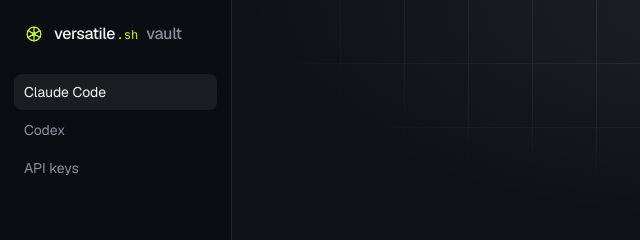
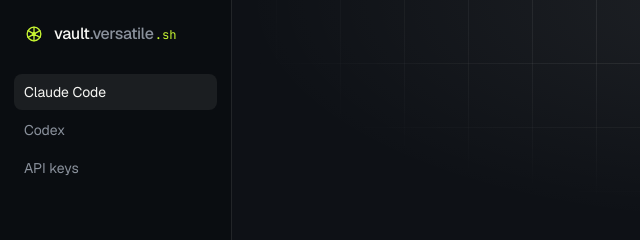
Before and after one commit to versatile-sh/agents-vault, a plain HTML site: page app/ui/index.html in a window 1280 px wide. Shown: the top 240 px of the page, 0-640 px from the left. Drawn offline with Linux system fonts and the light colour scheme.

Commit message:
fix(app): write the wordmark as vault.versatile.sh

```diff
--- a/app/ui/index.html
+++ b/app/ui/index.html
@@ -12,7 +12,7 @@
   <aside class="side">
     <div class="brand">
       <svg viewBox="0 0 24 24" aria-hidden="true"><circle cx="12" cy="12" r="8.2"/><circle cx="12" cy="12" r="1.6" class="hub"/><path d="M12 3.8v16.4M4.9 7.9l14.2 8.2M4.9 16.1l14.2-8.2"/></svg>
-      <span class="wordmark">versatile<span class="tld">.sh</span><span class="product">vault</span></span>
+      <span class="wordmark">vault<span class="host">.versatile</span><span class="tld">.sh</span></span>
     </div>
     <nav class="nav" role="tablist" aria-label="Sections">
       <button type="button" role="tab" data-tab="claude" aria-selected="true"><span>Claude Code</span><span class="count"></span></button>
--- a/app/ui/style.css
+++ b/app/ui/style.css
@@ -76,7 +76,7 @@ svg { width: 18px; height: 18px; flex-shrink: 0; fill: none; stroke: currentColo
 .brand .hub { fill: currentColor; }
 .wordmark { font-size: 16px; white-space: nowrap; font-weight: 500; letter-spacing: -0.02em; }
 .wordmark .tld { margin-left: 0.1em; font: 0.76em var(--mono); letter-spacing: 0; color: var(--lime); }
-.wordmark .product { margin-left: 0.5em; color: var(--muted); }
+.wordmark .host { color: var(--muted); }
 
 .nav { display: flex; flex-direction: column; gap: 2px; flex: 1; }
 
```
